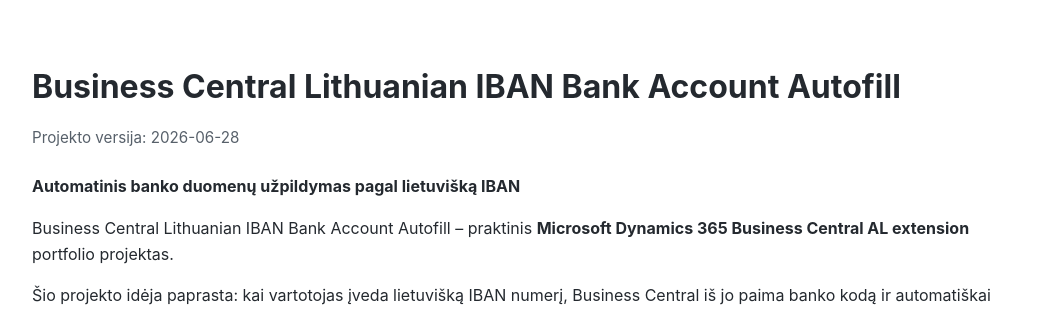
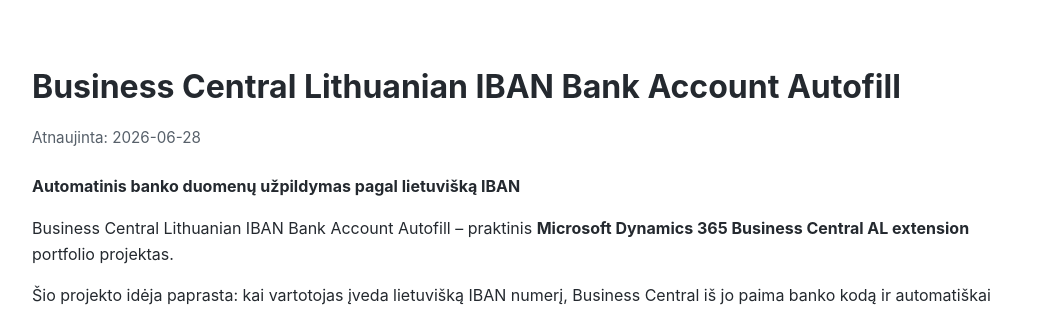
Before and after one commit to evkanas/evkanas.github.io, a Jekyll site: the page built from business-central-lithuanian-iban-bank-account-autofill/index.md, in a window 1280 px wide and 900 px high. Shown: the top 312 px of the window, without its empty margins (118-1161 px from the left). Built offline with Jekyll 4.4.1, drawn with Linux system fonts in a browser that asks for light colours.

Commit message:
fix(portfolio): update IBAN Autofill page date label

```diff
--- a/business-central-lithuanian-iban-bank-account-autofill/index.md
+++ b/business-central-lithuanian-iban-bank-account-autofill/index.md
@@ -118,7 +118,7 @@
 # Business Central Lithuanian IBAN Bank Account Autofill
 
 <p class="iban-autofill-date">
-  Projekto versija: 2026-06-28
+  Atnaujinta: 2026-06-28
 </p>
 
 **Automatinis banko duomenų užpildymas pagal lietuvišką IBAN**
```
